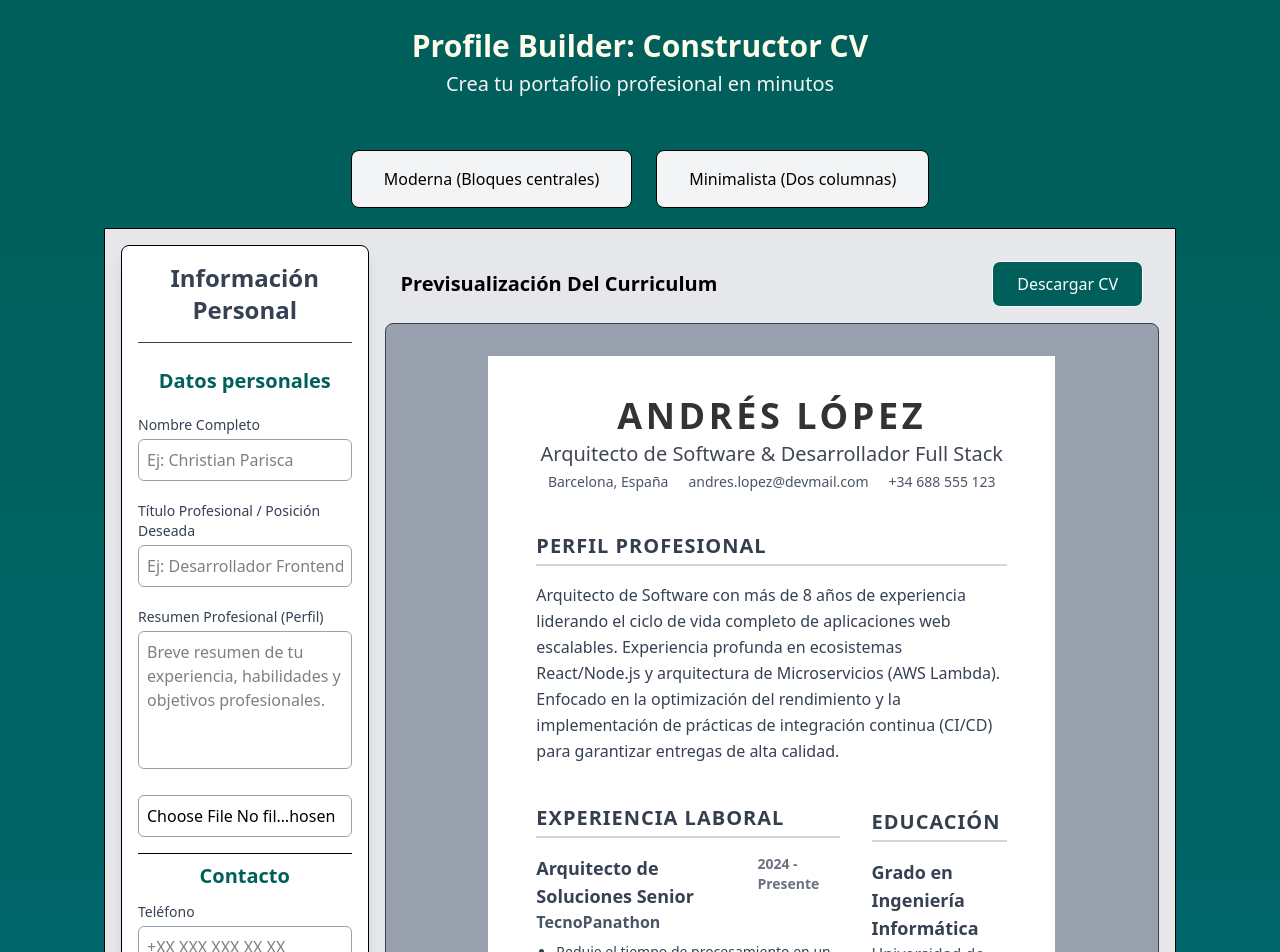
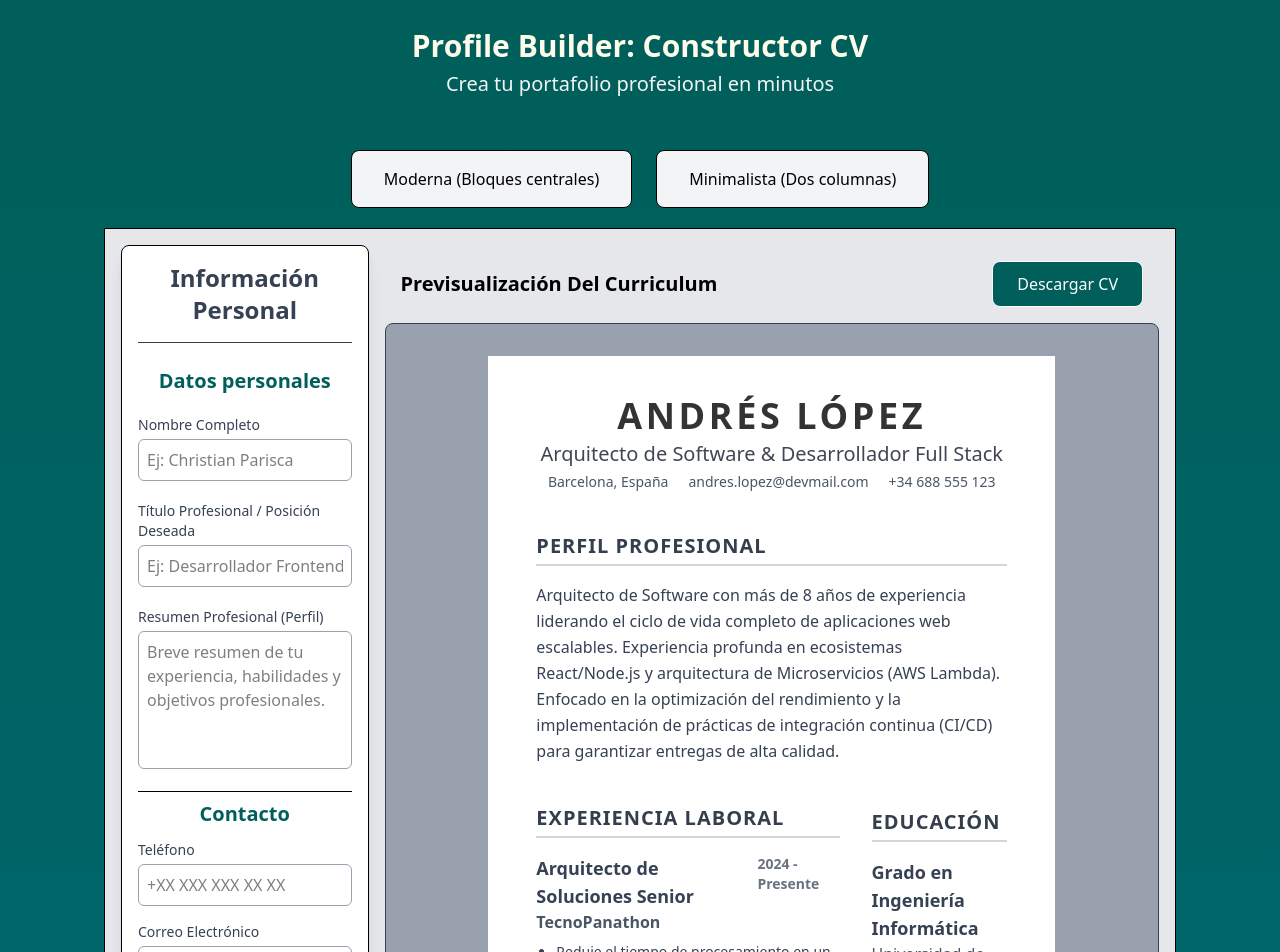
Before and after one commit to christiancmd/ProfileBuilderProject, a React (Vite) app: page / in a window 1280 px wide. Shown: the top 952 px of the page. Built offline with nearby package versions, Linux system fonts and the light colour scheme.

Commit message:
refactor: eliminate drops drilling and enhance template selection

```diff
--- a/src/App.tsx
+++ b/src/App.tsx
@@ -4,19 +4,16 @@ import ProfileBuilder from "./components/ProfileBuilder";
 import SectionButton from "./components/ui/Molecules/SectionButton";
 import { FormProvider } from "./context/FormContext";
 import { TemplateProvider } from "./context/TemplateContext";
-import { useState } from "react";
 
 export default function App() {
-  const [template, setTemplate] = useState("modern");
-
   return (
     <>
       <FormProvider>
         <TemplateProvider>
           <Header />
           <main className="min-h-screen h-full w-full flex flex-col items-center gap-5 py-5 sm:p-2 lg:py-6 lg:p-26  bg-linear-to-b from-teal-800 to-cyan-700">
-            <SectionButton setTemplate={setTemplate} />
-            <ProfileBuilder title={template} />
+            <SectionButton/>
+            <ProfileBuilder/>
           </main>
           <Footer />
         </TemplateProvider>
--- a/src/components/PersonalAside.tsx
+++ b/src/components/PersonalAside.tsx
@@ -258,17 +258,6 @@ const PersonalAside: React.FC = () => {
               onChange={DataHandleChange}
               placeholder="Breve resumen de tu experiencia, habilidades y objetivos profesionales."
             />
-          </div>
-
-          <div>
-            <Input
-              id="profileImage"
-              name="profileImage"
-              placeholder="Imagen de perfil"
-              type="file"
-              accept="image/png, image/jpeg, image/jpg, image/webp"
-              onChange={DataHandleChange}
-            ></Input>
           </div>
 
           {templatePage && templatePage === 'minimalist' && (
--- a/src/components/ProfileBuilder.tsx
+++ b/src/components/ProfileBuilder.tsx
@@ -2,12 +2,10 @@ import ProfileHeader from "./ui/Molecules/ProfileHeader";
 import PersonalAside from "./PersonalAside";
 import MinimalistCurriculum from "../templates/MinimalistCurriculum";
 import ModernCurriculum from "../templates/ModernCurriculum";
+import { useTemplateContext } from "../context/TemplateContext";
 
-interface ProfileBuilderProps {
-  title: string
-}
-
-export default function ProfileBuilder({ title }: ProfileBuilderProps) {
+export default function ProfileBuilder() {
+  const { templatePage } = useTemplateContext();
 
   return (
     <div className="w-full min-h-screen flex flex-col lg:grid lg:grid-cols-4 gap-4 p-4 border bg-gray-200">
@@ -16,9 +14,13 @@ export default function ProfileBuilder({ title }: ProfileBuilderProps) {
         <ProfileHeader title="Previsualización Del Curriculum" />
         <div className="w-full bg-gray-400 border border-gray-700 p-8 flex flex-col items-center rounded-lg gap-6 grow ">
           <div className="sticky top-0 w-3/4 lg:w-4/5 min-h-[1000px]">
-            {
-              title && title === 'minimalist' ? <MinimalistCurriculum /> : <ModernCurriculum />
-            }
+            {templatePage === "minimalist" ? (
+              <MinimalistCurriculum />
+            ) : templatePage === "modern" ? (
+              <ModernCurriculum />
+            ) : (
+              <p>Seleccione una plantilla válida.</p>
+            )}
           </div>
         </div>
       </section>
--- a/src/components/ui/Molecules/SectionButton.tsx
+++ b/src/components/ui/Molecules/SectionButton.tsx
@@ -1,16 +1,11 @@
 import Button from "../Atoms/Button";
 import { useTemplateContext } from "../../../context/TemplateContext";
 
-interface SectionButtonProps {
-  setTemplate: (template: string) => void;
-}
-
-export default function SectionButton({setTemplate}: SectionButtonProps) {
+export default function SectionButton() {
 
   const { setTemplatePage } = useTemplateContext();
 
   const handleTemplateChange = (template: string) => {
-    setTemplate(template);
     setTemplatePage(template);
   }
 
```
